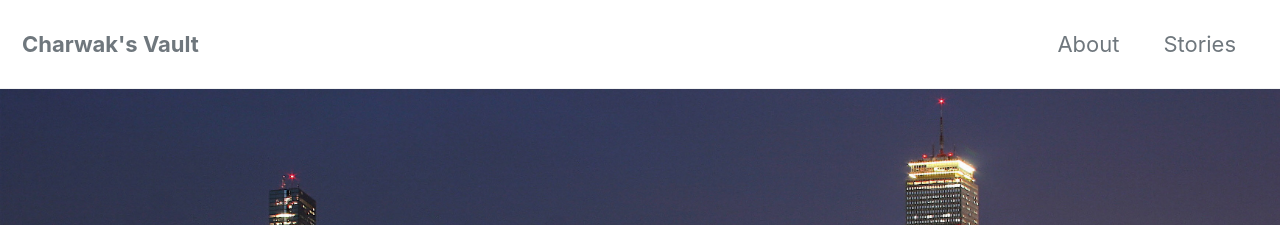
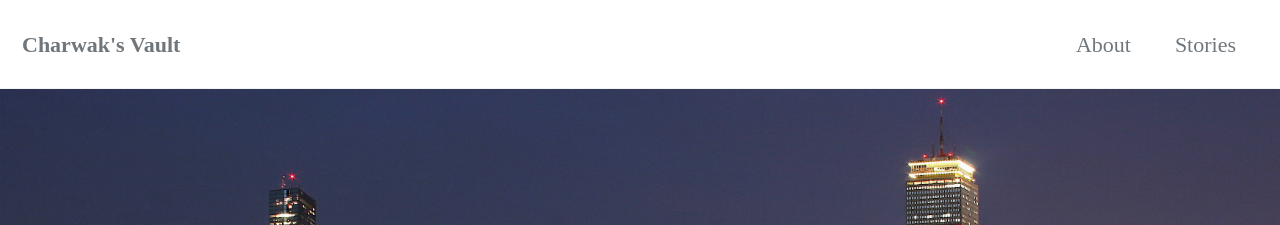
Before and after one commit to charwak/charwak.github.io, a Jekyll site: the page built from index.html, in a window 1280 px wide. Shown: the top 225 px of the page. Built offline with Jekyll 4.4.1, drawn with Linux system fonts in a browser that asks for light colours; cached includes are drawn as plain includes; nearby versions of some CDN libraries; the list of posts is cut into pages by our own code.

Commit message:
Changing styles

```diff
--- a/_sass/minimal-mistakes/_masthead.scss
+++ b/_sass/minimal-mistakes/_masthead.scss
@@ -23,7 +23,7 @@
     -webkit-box-pack: justify;
     -ms-flex-pack: justify;
     justify-content: space-between;
-    font-family: $sans-serif-narrow;
+    font-family: "Economica";
 
     @include breakpoint($x-large) {
       max-width: $x-large;
```
